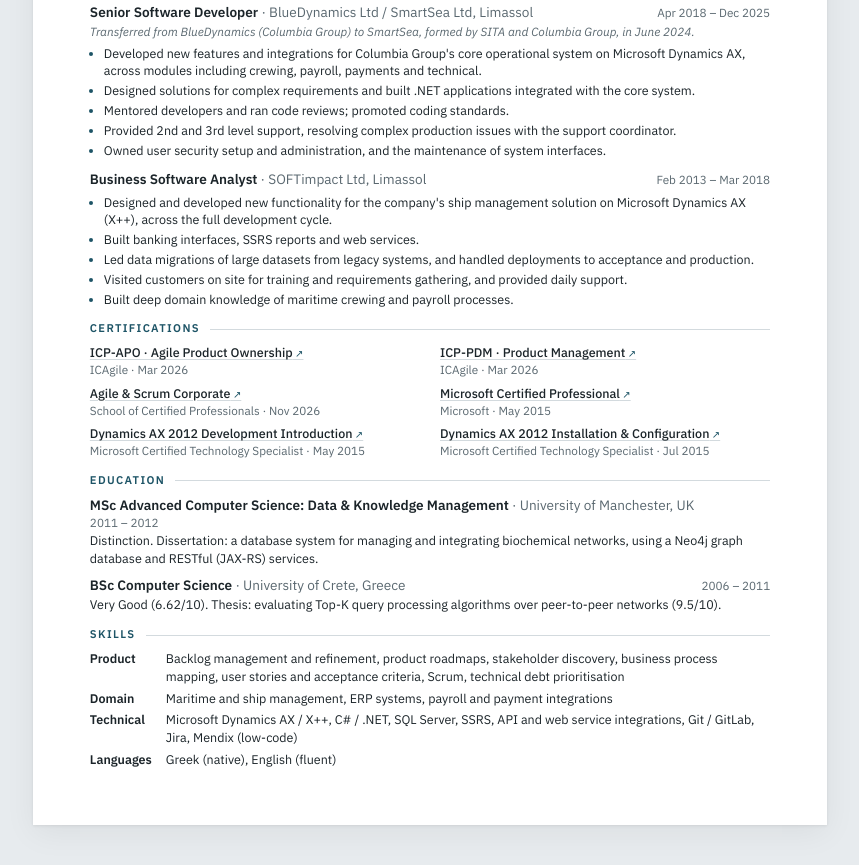
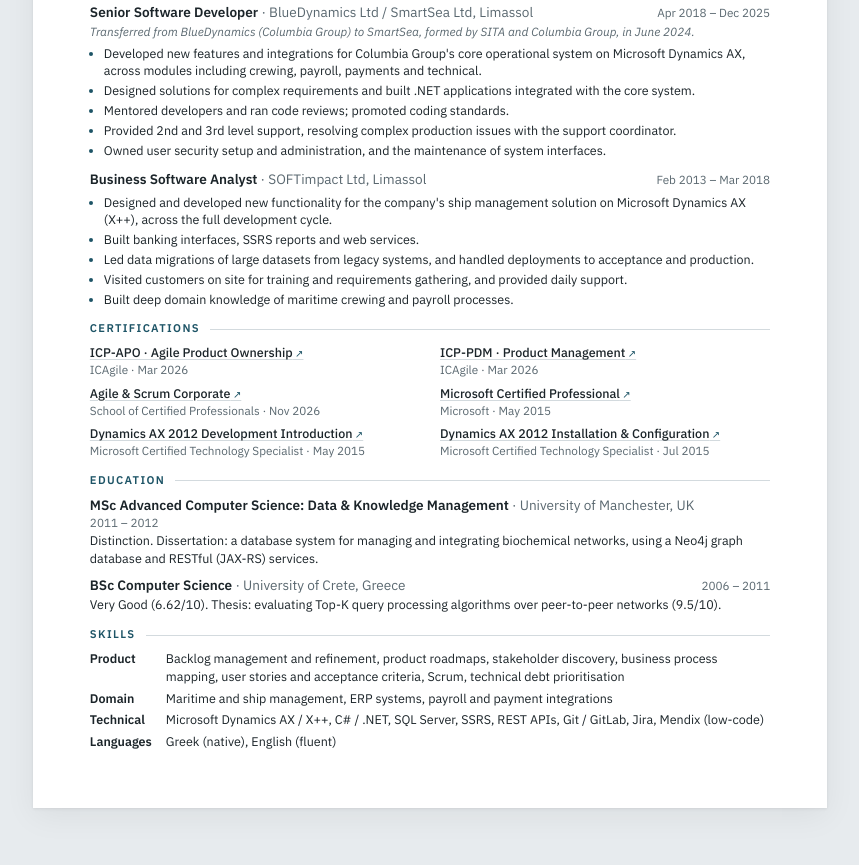
Before and after one commit to zahariadn/zahariadn.github.io, a plain HTML site: page index.html in a window 1280 px wide. Shown: the part 594-1459 px from the top of the page, without its empty margins (210-1069 px from the left). Drawn offline with Linux system fonts and the light colour scheme.

Commit message:
List REST APIs in technical skills
Co-Authored-By: Claude Opus 5.5 <noreply@anthropic.com>

```diff
--- a/index.html
+++ b/index.html
@@ -285,7 +285,7 @@ blockquote.appraisal cite { font-style: normal; font-size: 8.2pt; white-space: n
       <dt>Domain</dt>
       <dd>Maritime and ship management, ERP systems, payroll and payment integrations</dd>
       <dt>Technical</dt>
-      <dd>Microsoft Dynamics AX / X++, C# / .NET, SQL Server, SSRS, API and web service integrations, Git / GitLab, Jira, Mendix (low-code)</dd>
+      <dd>Microsoft Dynamics AX / X++, C# / .NET, SQL Server, SSRS, REST APIs, Git / GitLab, Jira, Mendix (low-code)</dd>
       <dt>Languages</dt>
       <dd>Greek (native), English (fluent)</dd>
     </dl>
```
